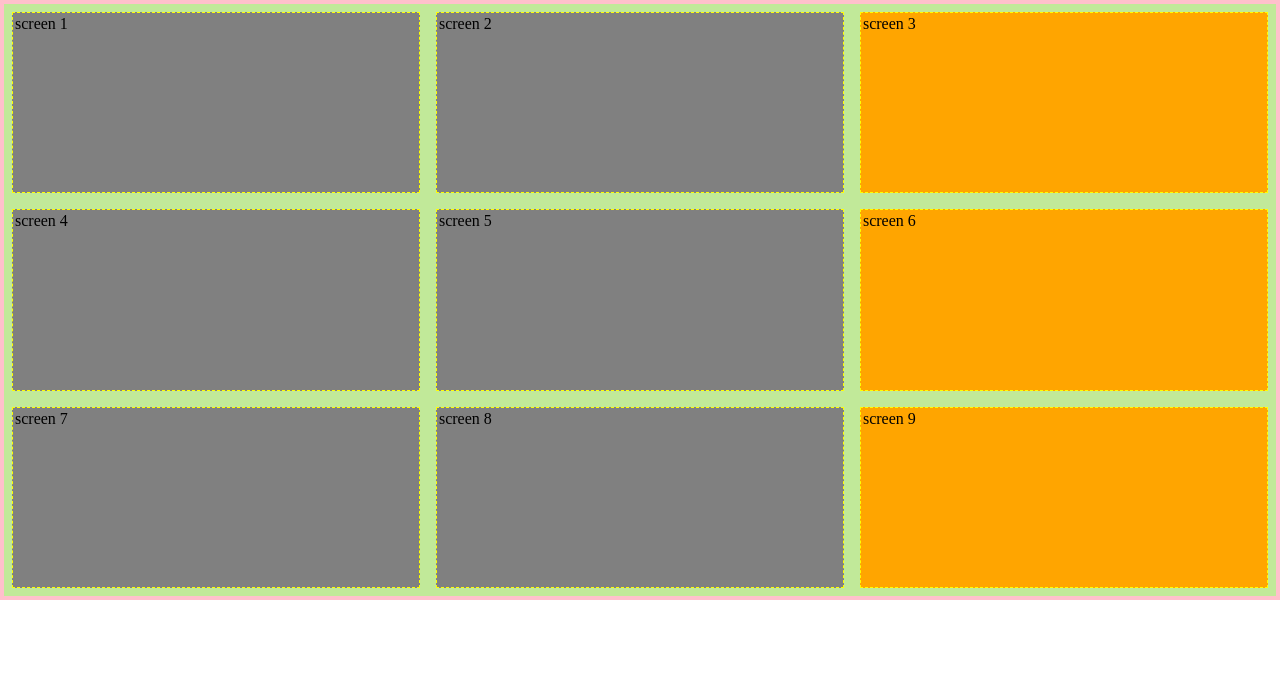
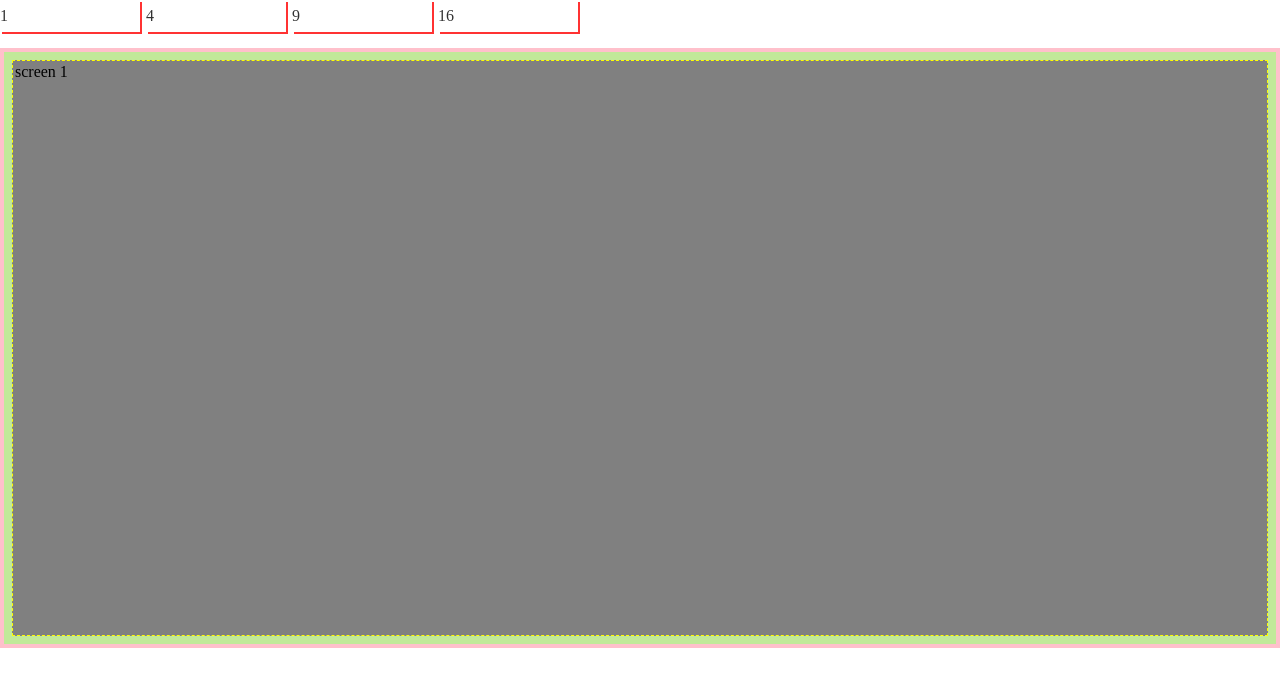
Before and after one commit to MonguDykrai/grid-demo, a React (Create React App) app: page / in a window 1280 px wide. Shown: the top 686 px of the page. Built offline with nearby package versions, Linux system fonts and the light colour scheme.

Commit message:
点击分屏布局选项展示不同布局分屏

```diff
--- a/src/App.js
+++ b/src/App.js
@@ -1,11 +1,26 @@
-import React from 'react';
+import React, { useState } from 'react';
 import Stage from './Stage.js';
 import './style.css';
 
 export default function App() {
+  const [type, setType] = useState(1);
   return (
     <div>
-      <Stage />
+      <ul>
+        <li>
+          <button onClick={() => setType(1)}>1</button>
+        </li>
+        <li>
+          <button onClick={() => setType(4)}>4</button>
+        </li>
+        <li>
+          <button onClick={() => setType(9)}>9</button>
+        </li>
+        <li>
+          <button onClick={() => setType(16)}>16</button>
+        </li>
+      </ul>
+      <Stage type={type} />
     </div>
   );
 }
--- a/src/Stage.js
+++ b/src/Stage.js
@@ -1,10 +1,11 @@
 import React from 'react';
+import classNames from 'classnames';
 import './style.css';
 
-const Stage = () => {
+const Stage = ({ type }) => {
   return (
     <>
-      <div className="stage stage-9">
+      <div className={classNames('stage', `stage-${type}`)}>
         <div>screen 1</div>
         <div>screen 2</div>
         <div>screen 3</div>
--- a/src/style.css
+++ b/src/style.css
@@ -2,6 +2,28 @@
   padding: 0;
   margin: 0;
   box-sizing: border-box;
+}
+
+ul {
+  display: flex;
+  list-style: none;
+  margin: 0 0 16px 0;
+}
+
+button {
+  all: unset;
+}
+
+button {
+  width: 140px;
+  height: 32px;
+  margin-right: 6px;
+  box-shadow: 2px 2px red;
+  opacity: 0.8;
+}
+
+button:active {
+  opacity: 0.4;
 }
 
 .stage {
@@ -27,9 +49,13 @@
 }
 
 .stage-1 {
+  grid-template-columns: repeat(1, 100%);
+  grid-template-rows: repeat(1, 100%);
 }
 
 .stage-4 {
+  grid-template-columns: repeat(2, 50%);
+  grid-template-rows: repeat(2, 50%);
 }
 
 .stage-9 {
@@ -42,4 +68,6 @@
 }
 
 .stage-16 {
+  grid-template-columns: repeat(4, 25%);
+  grid-template-rows: repeat(4, 25%);
 }
```
